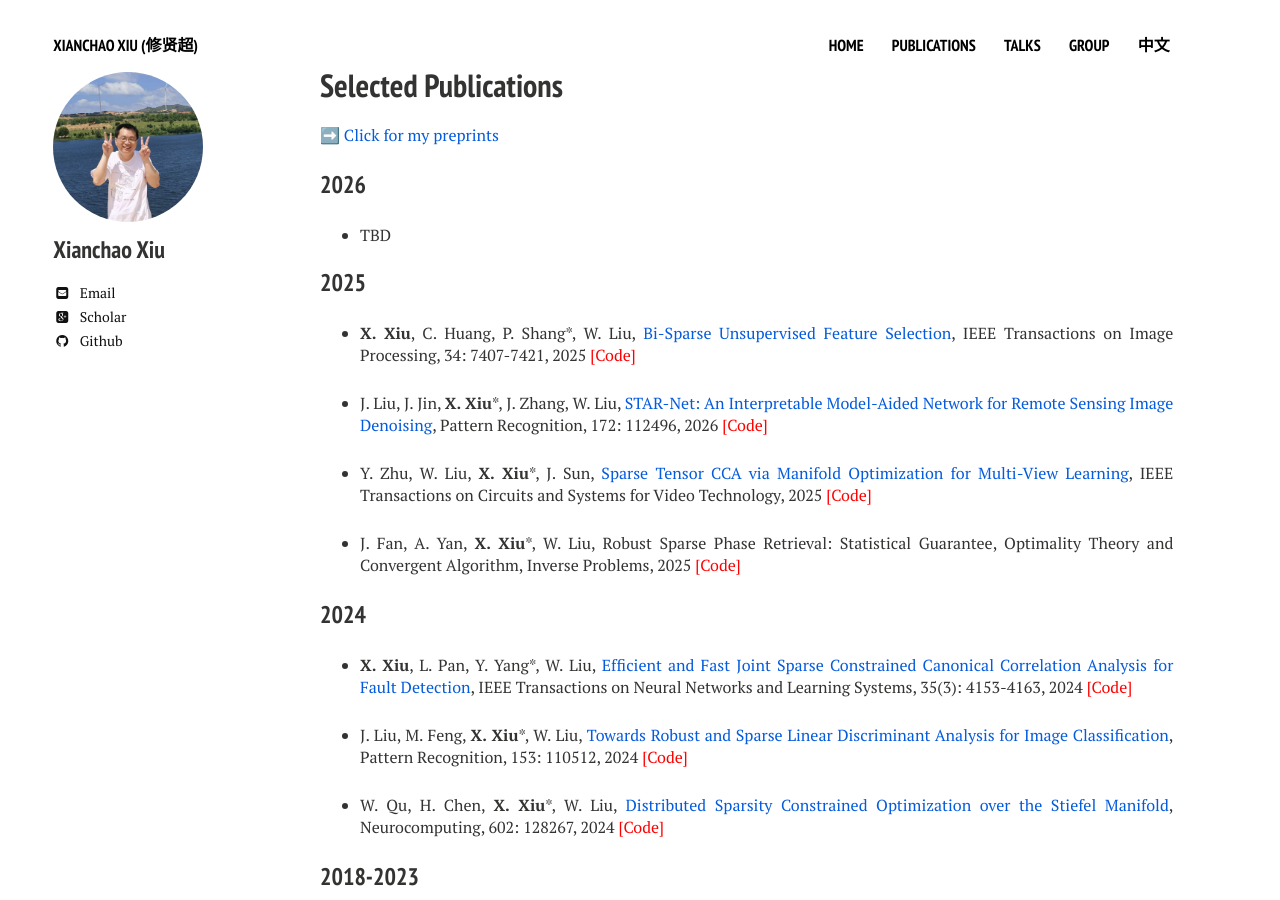
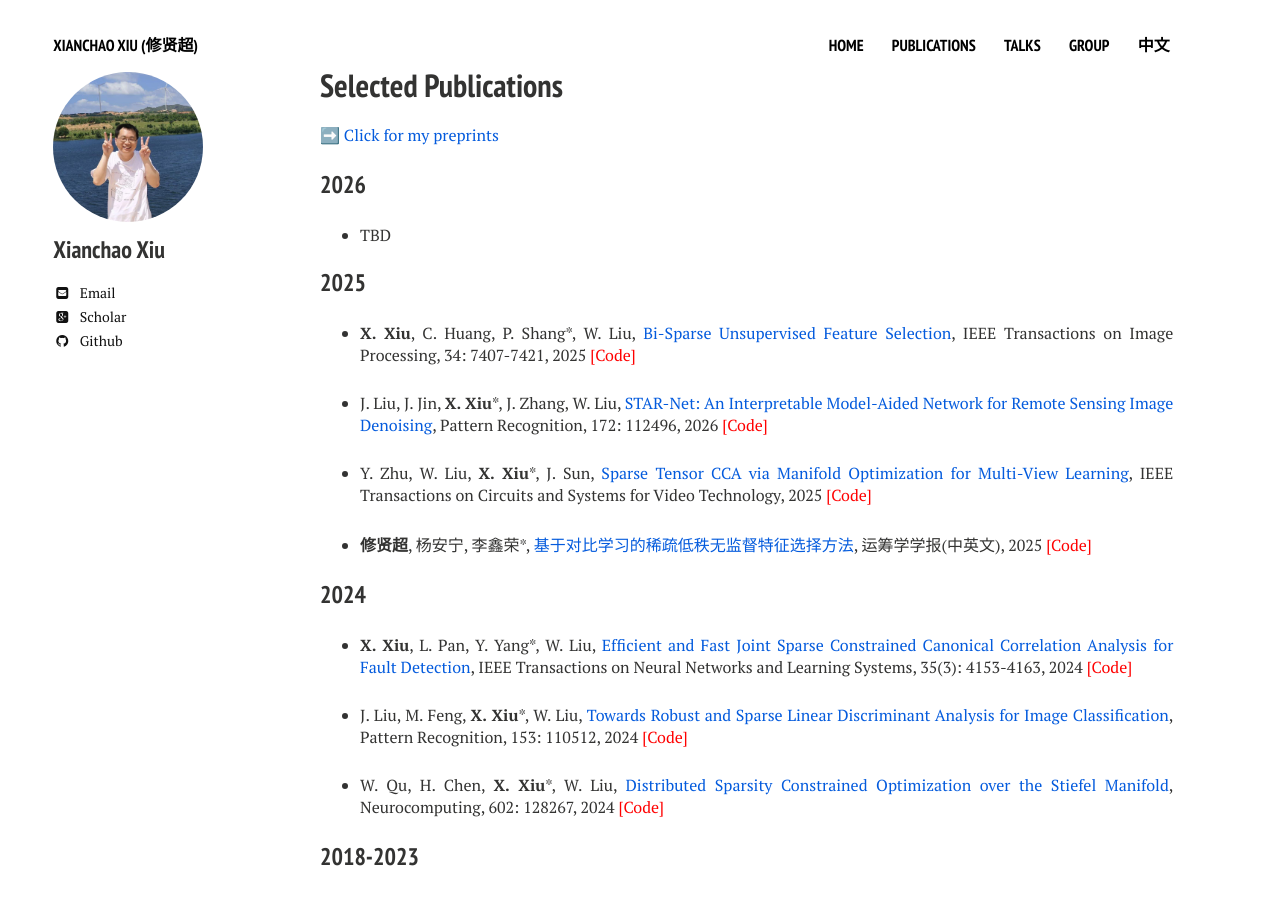
Before and after one commit to xianchaoxiu/xianchaoxiu.github.io, a Jekyll site: the page built from publications/index.md, in a window 1280 px wide and 900 px high. Built offline with Jekyll 4.4.1, drawn with Linux system fonts in a browser that asks for light colours; nearby versions of some CDN libraries.

Commit message:
Update index.md

```diff
--- a/publications/index.md
+++ b/publications/index.md
@@ -24,7 +24,7 @@ share: false
 
 * Y. Zhu, W. Liu, <b>X. Xiu</b>*, J. Sun, <a href="https://doi.org/10.1109/TCSVT.2025.3642736" class="textlink" target="_blank">Sparse Tensor CCA via Manifold Optimization for Multi-View Learning</a>, IEEE Transactions on Circuits and Systems for Video Technology, 2025  <a href="https://github.com/zhudafa/STCCA-L" class="textlink" target="_blank" style="color: red;">[Code]</a>
 
-* J. Fan, A. Yan, <b>X. Xiu</b>*, W. Liu, Robust Sparse Phase Retrieval: Statistical Guarantee, Optimality Theory and Convergent Algorithm, Inverse Problems, 2025 <a href="https://github.com/xianchaoxiu/HPR" class="textlink" target="_blank" style="color: red;">[Code]</a>
+* <b>修贤超</b>, 杨安宁, 李鑫荣*, <a href="https://kns.cnki.net/kcms2/article/abstract?v=e_WjztTC4N0Z832a-bbzgdfGaZqegXeziR4mPpFe0A1ROQtRv8ba_BSLdRJqYhdrWzhvxs5NJ2O3SOWWMfU0FulX9LypoPkOg34ECqIZ1YDAiTz9p7_NUzLuG3aP698ALezyek3yh7yCM9L1er33sRDx01vji4IFd-a5be0Mbbc=&uniplatform=NZKPT" class="textlink" target="_blank">基于对比学习的稀疏低秩无监督特征选择方法</a>, 运筹学学报(中英文), 2025 <a href="https://github.com/xianchaoxiu/DSCOFS-CL" class="textlink" target="_blank" style="color: red;">[Code]</a>
 
 ### 2024
 
```
